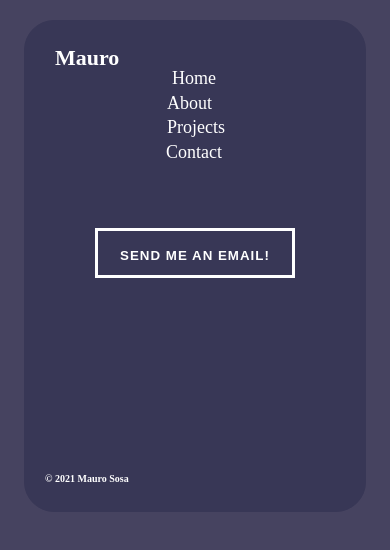
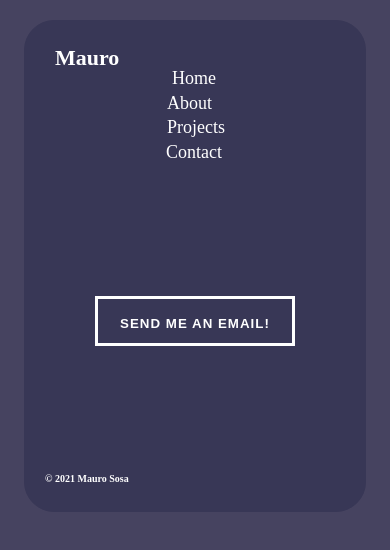
Before and after one commit to maureSs/maurososa-OLD, a React (Create React App) app: page /contact in a window 390 px wide. Shown: the top 550 px of the page. Built offline with nearby package versions, Linux system fonts and the light colour scheme.

Commit message:
website commit

```diff
--- a/src/index.css
+++ b/src/index.css
@@ -594,7 +594,7 @@ body {
 }
 @media (max-width: 480px) {
   .button-wrapper {
-    top: 30%;
+    top: 38%;
     left: 50%;
   }
 }
```
